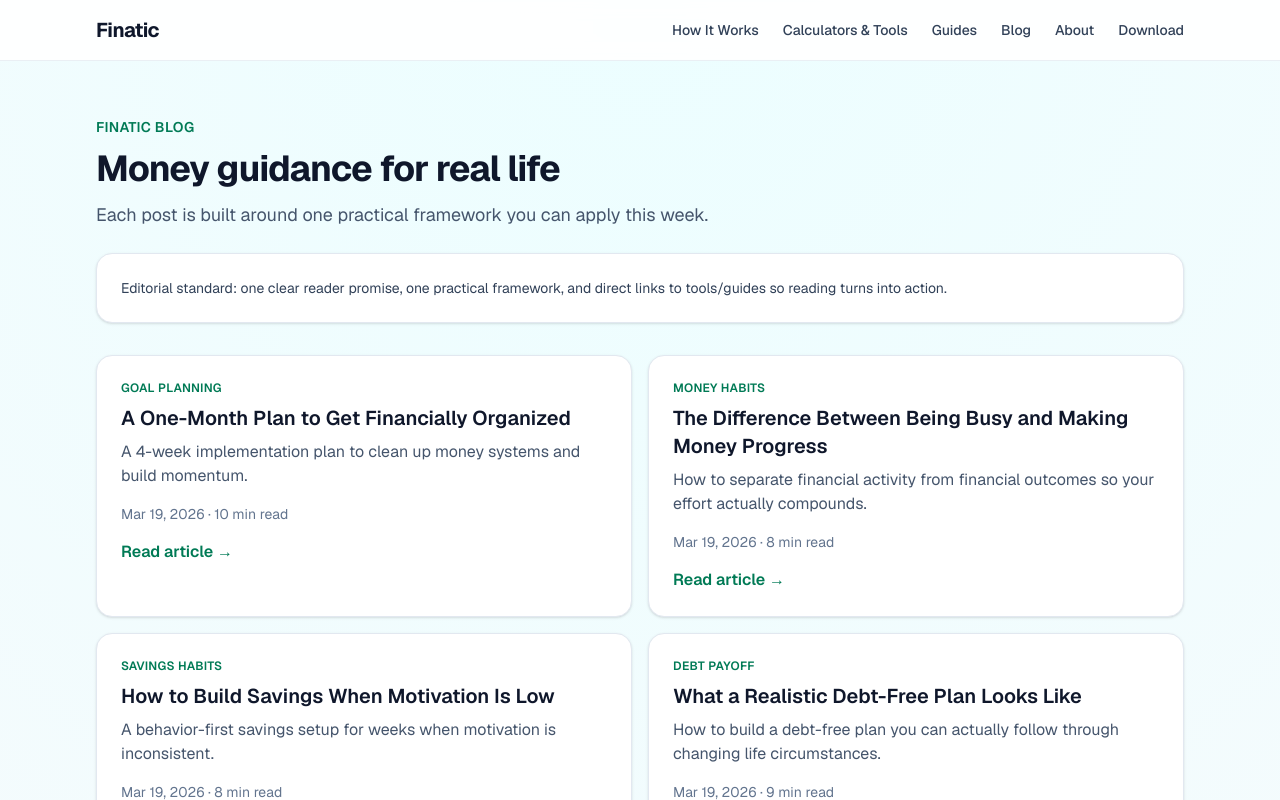
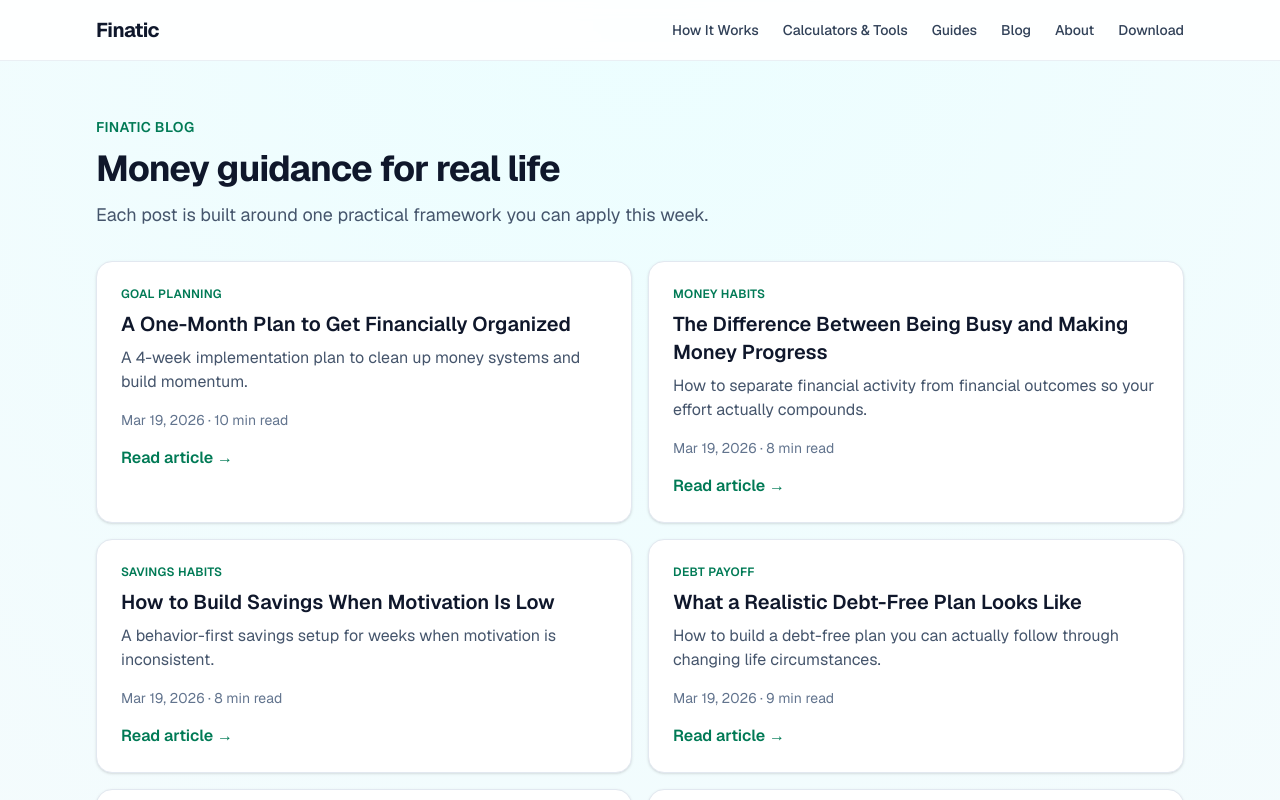
Before and after one commit to SY227/finatic-platform-prototype, a Next.js app: page /blog in a window 1280 px wide. Shown: the top 800 px of the page. Built offline with nearby package versions, Linux system fonts and the light colour scheme.

Commit message:
Remove internal editorial standard note from public blog page

```diff
--- a/app/blog/page.tsx
+++ b/app/blog/page.tsx
@@ -32,11 +32,6 @@ export default function BlogPage() {
         description="Each post is built around one practical framework you can apply this week."
       />
 
-      <section className="mt-6 rounded-2xl border border-slate-200 bg-white p-6 shadow-sm">
-        <p className="text-sm text-slate-700">
-          Editorial standard: one clear reader promise, one practical framework, and direct links to tools/guides so reading turns into action.
-        </p>
-      </section>
 
       <div className="mt-8 grid gap-4 md:grid-cols-2">
         {posts.map((post) => (
```
